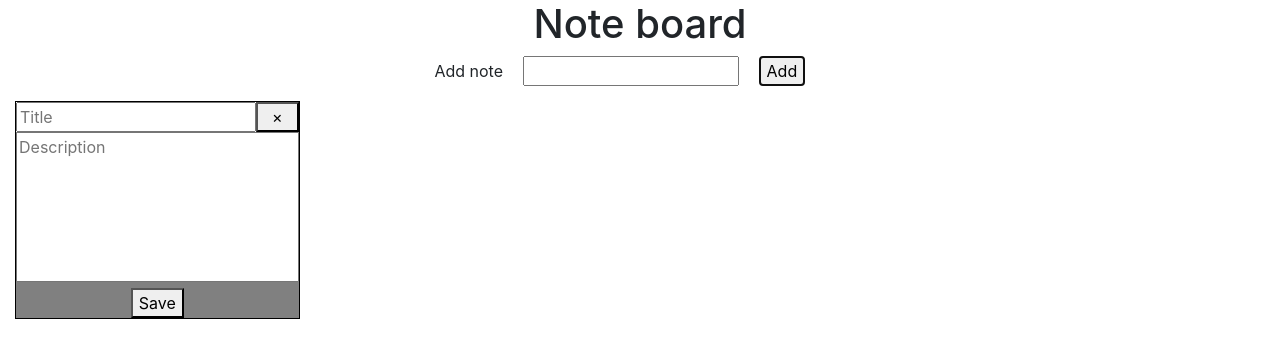
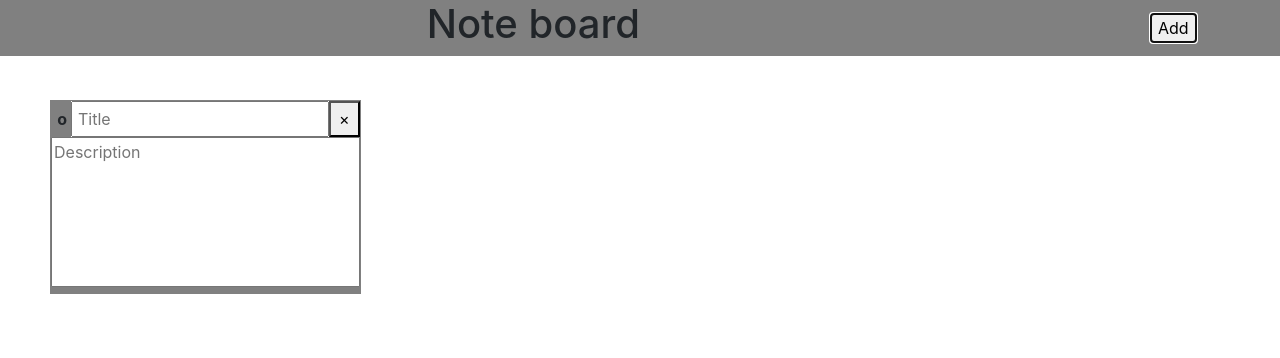
Before and after one commit to boikovalera/NoteBoard, a React (Create React App) app: page / in a window 1280 px wide. Both pictures are taken after a click on the button "Add". Shown: the top 358 px of the page. Built offline with nearby package versions, Linux system fonts and the light colour scheme.

Commit message:
Добавлен функционал move

```diff
--- a/src/AddNoteComponent/AddNoteComponent.css
+++ /dev/null
@@ -1,16 +0,0 @@
-.component {
-    float: right;
-
-}
-.component label {
-    margin: 0 10px;
-}
-
-.component input {
-    width: 50%;
-    margin: 0 10px;
-}
-
-.component button {
-    margin: 0 10px;
-}
--- a/src/AddNoteComponent/AddNoteComponent.js
+++ /dev/null
@@ -1,45 +0,0 @@
-import React, { Component } from 'react'
-import PropTypes from 'prop-types'
-import './AddNoteComponent.css';
-
-export class AddNoteComponent extends Component {
-
-    constructor(props) {
-        super(props)
-
-        this.state = {
-            ...props.note
-        }
-    }
-
-    onAddNoteSubmit = (e) => {
-        e.preventDefault();
-        this.props.onAddNote(this.state)
-    }
-
-    onChange = (e) => {
-        this.setState({
-            [e.target.name]: e.target.value
-        })
-    }
-
-    render() {
-        return (
-            <form action="#" className="component" onSubmit={this.onAddNoteSubmit}>
-                <label>Add note</label>
-                <input
-                    type="text"
-                    name="title"
-                    value={this.state.title}
-                    onChange={this.onChange}/>
-                <button onClick={this.onAddNoteSubmit}>Add</button>
-            </form>
-        )
-    }
-}
-
-AddNoteComponent.defaultProps = {
-    title: 'Note'
-};
-
-export default AddNoteComponent
--- a/src/App.css
+++ b/src/App.css
@@ -3,5 +3,5 @@ title {
 }
 
 .list-note {
-  padding: 10px;
+  padding: 0;
 }
--- a/src/App.js
+++ b/src/App.js
@@ -1,75 +1,79 @@
-import React, {Component} from 'react';
-import AddNoteComponent from './AddNoteComponent/AddNoteComponent'
-import NoteComponent from './NoteComponent/NoteComponent'
+import React, { Component } from 'react';
+import HeaderComponent from './HeaderComponent/HeaderComponent';
+import NoteListComponent from './NoteListComponent/NoteListComponent'
 import './App.css';
 
 class App extends Component {
 
-    constructor(props) {
-        super(props);
-        let listNote = localStorage.getItem("notes");
-        this.state = {
-            notes: listNote != null ? JSON.parse(localStorage.getItem("notes")) : [],
-            note: {
-                title: ""
-            }
-        }
+    state = {
+        notes: []
     }
 
-    onAddNote = (note) => {
-        note.id = Date.now();
-        let modifyNotesAfterAddNote = [...this.state.notes, note]
+    componentDidMount() {
         this.setState({
-            notes: modifyNotesAfterAddNote
+            notes: this.restoryState()
         })
-        localStorage.setItem("notes", JSON.stringify(modifyNotesAfterAddNote));
+    }
+
+    restoryState() {
+        const listNote = localStorage.getItem("notes");
+        return listNote ? JSON.parse(listNote) : [];
+    }
+
+    saveNotes(data) {
+        localStorage.setItem("notes", JSON.stringify(data));
+    }
+
+    onAddNote = () => {
+        const notes = [...this.state.notes,
+            {
+                id: Date.now(),
+                title: '',
+                descr: '',
+                x: 50,
+                y: 100
+            }
+        ]
+        console.log('note', notes)
+        this.setState({notes});
+        this.saveNotes(notes);
     }
 
     onDeleteNote = (note) => {
-        let afterDelNotes = this.state.notes.filter((el) => el !== note)
-        this.setState({
-            notes: afterDelNotes
-        })
-        localStorage.setItem("notes", JSON.stringify(afterDelNotes));
+        const notes = this.state.notes.filter((el) => el !== note);
+        this.setState({notes});
+        this.saveNotes(notes);
     }
 
-    onEditNote = (note) => {
-        let afterEditNotes = this.state.notes.map(el => {
-            if(el.id === note.id && (el.title !== note.title || el.descr !== note.descr)) {
-                return note
-            } else {
-                return el
-            }
-        });
-        this.setState({
-            notes: afterEditNotes
-        })
-        localStorage.setItem("notes", JSON.stringify(afterEditNotes));
+    onChange = (id, updateData) => {
+
+        let note = this.state.notes.find(el => el.id === id)
+
+        note = {
+            ...note,
+            ...updateData
+        }
+
+        const notes = this.state.notes.map(el => el.id === note.id ? note : el)
+
+        this.setState({notes});
+        this.saveNotes(notes);
     }
 
     render() {
         return (
             <div className="container-fluid">
-                <div className="row justify-content-center">
-                    <h1>Note board</h1>
-                </div>
-                <div className="row justify-content-center">
-                    <AddNoteComponent
-                        note={this.state.note}
+                <div className="row list-note">
+                    <HeaderComponent
                         onAddNote={this.onAddNote}
                     />
                 </div>
                 <div className="row list-note">
-                   {
-                        this.state.notes.map((note) =>
-                            <NoteComponent
-                                key={note.id}
-                                note={note}
-                                onDelete={this.onDeleteNote}
-                                onEdit={this.onEditNote}
-                            />
-                        )
-                    }
+                    <NoteListComponent
+                        notes={this.state.notes}
+                        onDelete={this.onDeleteNote}
+                        onChange={this.onChange}
+                    />
                 </div>
             </div>
         )
--- /dev/null
+++ b/src/HeaderComponent/HeaderComponent.css
@@ -0,0 +1,16 @@
+
+.header {
+    width: 100%;
+    background-color: grey;
+    padding: 0 !important;
+    margin: 0 !important;
+}
+
+.title {
+    text-align: center;
+}
+
+.btn-add {
+    text-align: center;
+    margin: auto 0;
+}
--- /dev/null
+++ b/src/HeaderComponent/HeaderComponent.js
@@ -0,0 +1,24 @@
+import React, { Component } from 'react'
+import propTypes from 'prop-types'
+import './HeaderComponent.css';
+
+export class HeaderComponent extends Component {
+    render() {
+        return (
+            <div className="row header">
+                <div className="col-10 title">
+                    <h1>Note board</h1>
+                </div>
+                <div className="col-2 btn-add">
+                    <button onClick={this.props.onAddNote}>Add</button>
+                </div>
+            </div>
+        )
+    }
+}
+
+HeaderComponent.propTypes = {
+    onAddNote: propTypes.func.isRequired
+}
+
+export default HeaderComponent
--- a/src/NoteComponent/NoteComponent.css
+++ b/src/NoteComponent/NoteComponent.css
@@ -4,8 +4,22 @@
 }
 
 .note-title {
-    width: 100%;
-    display: inline;
+    display: inline-flex;
+}
+
+.note-title > span {
+    width: 20px;
+    margin: auto;
+    padding: 2%;
+}
+
+.note-title > input {
+    width: 85%;
+    padding: 0 5px;
+}
+
+.note-title > button {
+    width: 10%;
 }
 
 .note-descr {
@@ -14,16 +28,7 @@
     text-align: center;
 }
 
-.note-title input {
-    width: 85%;
-}
-
-.note-title button {
-    width: 15%;
-}
-
 .note-descr textarea {
     width: 100%;
-
     resize: none;
 }
--- a/src/NoteComponent/NoteComponent.js
+++ b/src/NoteComponent/NoteComponent.js
@@ -1,47 +1,71 @@
 import React, { Component } from 'react'
-import PropTypes from 'prop-types'
+import propTypes from 'prop-types'
 import './NoteComponent.css'
 
 export class NoteComponent extends Component {
 
-    constructor(props) {
-        super(props);
-
-        this.state = {
-            ...props.note
-        }
+    onChange = (e) => {
+        this.props.onChange(this.props.note.id,
+            {
+                [e.target.name]: e.target.value
+            }
+        );
     }
 
-    /*componentDidUpdate() {
-        document.getElementsByTagName('textarea').addEventListener('focusout', this.onEditAction);
-    }*/
-
-    onChange = (e) => {
-        this.setState({
-            [e.target.name]: e.target.value
-        })
+    getNoteStyle() {
+        const { x, y } = this.props.note;
+        console.log(x + " : " + y)
+        let aaa =  {
+            ...noteStyle,
+            top: y,
+            left: x
+        }
+        console.log(aaa)
+        return aaa
     }
 
-    onEditAction = (e) => {
-        e.preventDefault();
-        this.props.onEdit(this.state);
+    startDrag = (e) => {
+        console.log("startDrag");
+        this.prevPosition = {
+            x: e.clientX,
+            y: e.clientY
+        }
+        document.addEventListener("mousemove", this.drag);
+        document.addEventListener("mouseup", this.stopDrag)
     }
 
-    onDeleteAction = () => {
-        this.props.onDelete(this.props.note);
+    stopDrag = (e) => {
+        document.removeEventListener("mousemove", this.drag);
+        document.removeEventListener("mouseup", this.stopDrag)
+    }
+
+    drag = (e) => {
+        const { x, y } = this.props.note;
+        this.props.onChange(this.props.note.id, {
+            x: x + (e.clientX - this.prevPosition.x),
+            y: y + (e.clientY - this.prevPosition.y)
+        });
+        this.prevPosition = {
+            x: e.clientX,
+            y: e.clientY
+        }
     }
 
     render() {
         return (
-            <div className='note'>
+            <div style={{position: 'absolute', top: this.props.note.y, left: this.props.note.x, border: '1px solid grey'}}>
                 <div className='note-title'>
+                    <span
+                        style={moveBtnStyle}
+                        onMouseDown={this.startDrag}
+                    >o</span>
                     <input
                         type="text"
                         name="title"
                         placeholder="Title"
-                        value={this.state.title}
-                        onChange={this.onChange}/>
-                    <button type="button" onClick={this.onDeleteAction}>
+                        value={this.props.note.title}
+                        onChange={this.onChange} />
+                    <button type="button" onClick={this.props.onDelete.bind(null, this.props.note)}>
                         <span>&times;</span>
                     </button>
                 </div>
@@ -51,20 +75,36 @@ export class NoteComponent extends Component {
                         name="descr"
                         rows="6"
                         placeholder="Description"
-                        value={this.state.descr}
-                        onChange={this.onChange}/>
-                    <button type="button" onClick={this.onEditAction}>
-                        <span>Save</span>
-                    </button>
+                        value={this.props.note.descr}
+                        onChange={this.onChange} />
                 </div>
             </div>
         )
     }
 }
 
-NoteComponent.defaultProps = {
-    title: 'Note',
-    descr: 'Description'
+const noteStyle = {
+    position: 'absolute',
+    border: '1px solid black'
+}
+
+const deleteBtnStyle = {
+    cursor: 'pointer',
+    float: 'right',
+    fontWeight: 'bold',
+    backgroundColor: 'grey'
+}
+
+const moveBtnStyle = {
+    ...deleteBtnStyle,
+    float: 'left',
+    cursor: 'move'
+}
+
+NoteComponent.propTypes = {
+    note: propTypes.object.isRequired,
+    onDelete: propTypes.func.isRequired,
+    onChange: propTypes.func.isRequired
 };
 
 export default NoteComponent
--- /dev/null
+++ b/src/NoteListComponent/NoteListComponent.js
@@ -0,0 +1,23 @@
+import React, { Component } from 'react'
+import NoteComponent from '../NoteComponent/NoteComponent'
+
+export class NoteListComponent extends Component {
+    render() {
+        return (
+            <div>
+            {
+                this.props.notes.map((note) =>
+                    <NoteComponent
+                        key={note.id}
+                        note={note}
+                        onDelete={this.props.onDelete}
+                        onChange={this.props.onChange}
+                    />
+                )
+            }
+            </div>
+        )
+    }
+}
+
+export default NoteListComponent
```
